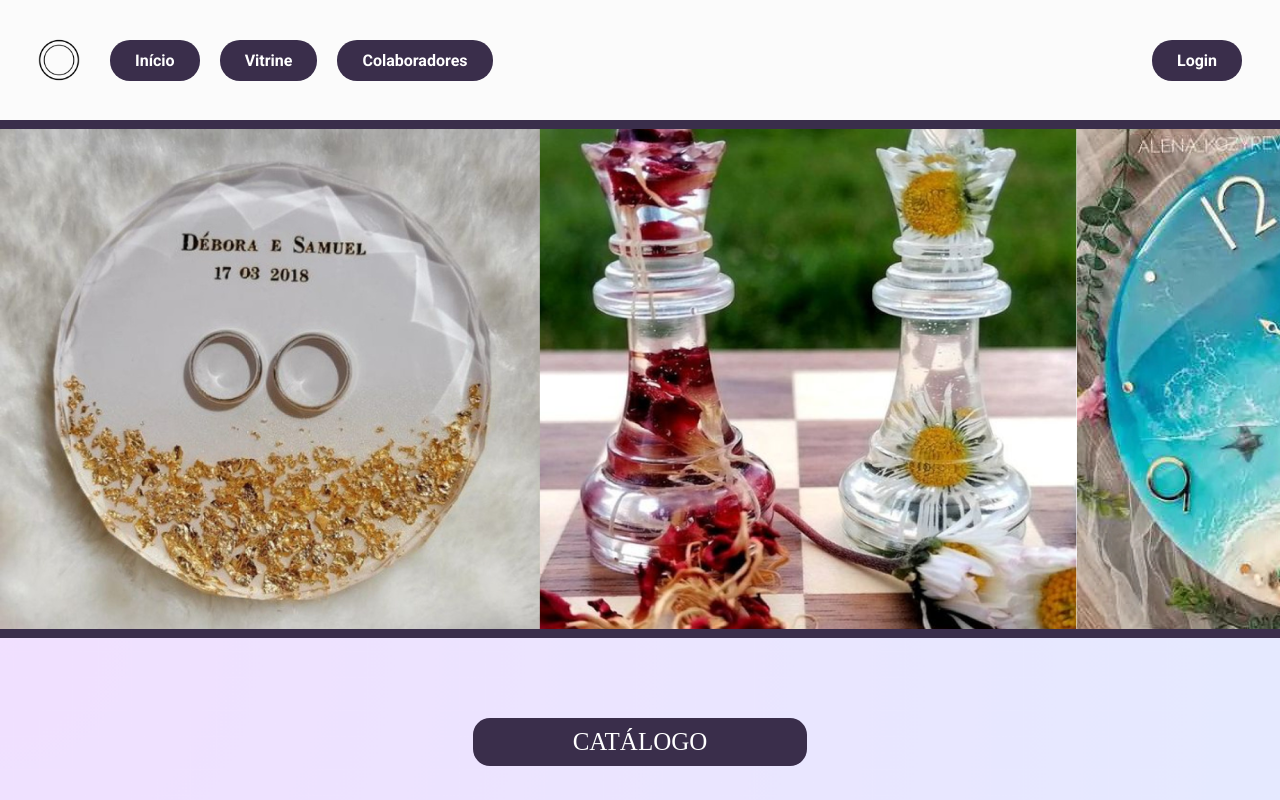
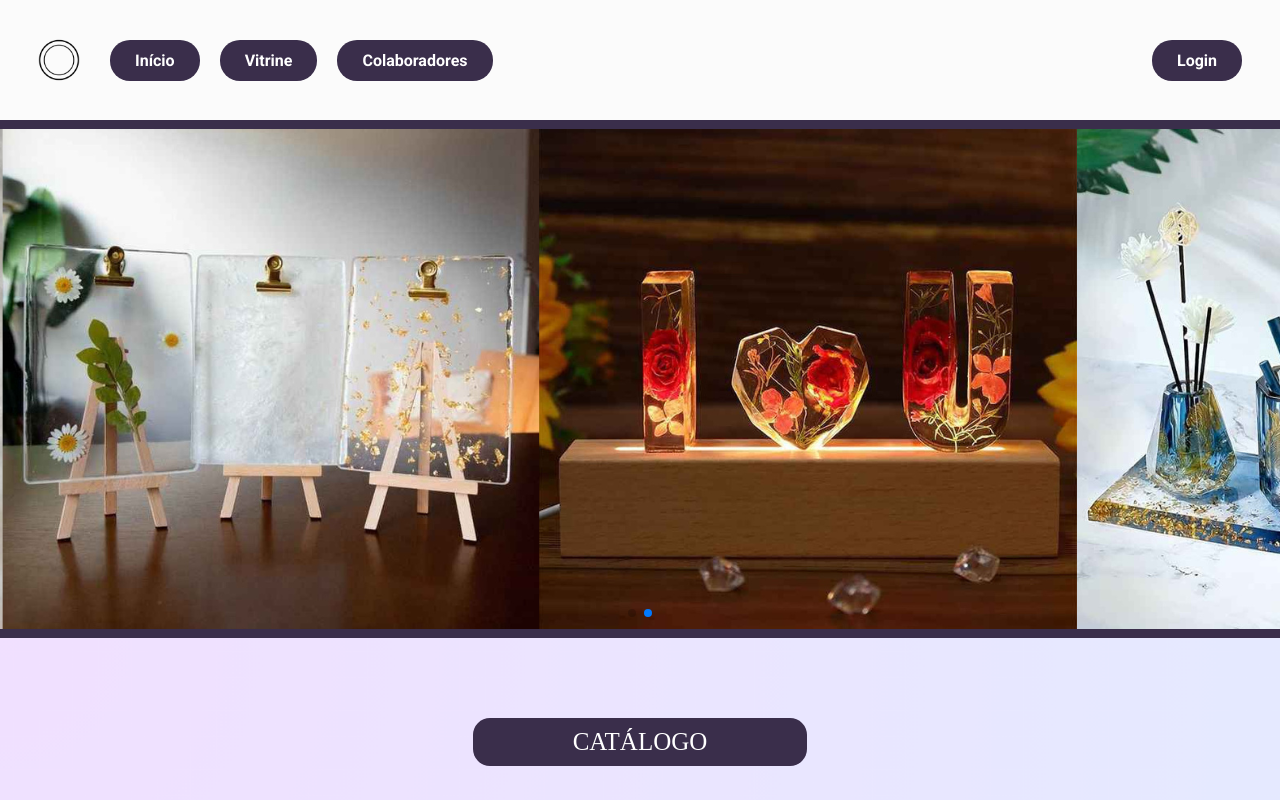
Before and after one commit to FFefo/resinartesite, a React (Create React App) app: page /vitrine in a window 1280 px wide. Shown: the top 800 px of the page. Built offline with nearby package versions, Linux system fonts and the light colour scheme; a web font is replaced by a local one.

Commit message:
carrossel dos banners feito

```diff
--- a/src/pages/Vitrine/catalogo.jsx
+++ b/src/pages/Vitrine/catalogo.jsx
@@ -2,14 +2,43 @@
 import Cabecalho from '../../components/Header/cabecalho.jsx';
 import Rodape from '../../components/Body/rodape.jsx';
 import Produto from '../../components/Produto/produto.jsx';
+import { Swiper, SwiperSlide } from 'swiper/react';
+import { Autoplay, Pagination, Navigation } from 'swiper/modules';
+
+import banner1img1 from '../../imgs/bannerresinadois.png';
+import banner2img2 from '../../imgs/bannerresinatres.png';
+import 'swiper/swiper-bundle.css';
 
 export default function Vitrine() {
+
+    const banners = [
+        {id: 1, img: banner1img1},
+        {id: 2, img: banner2img2}
+    ]
+
     return (
         <div className='vitrine-catalogo'>
 
             <Cabecalho />
 
             <div className='carrossel'>
+
+                <Swiper className='crss'
+                slidesPerView={1}
+                pagination={{clickable: true}}
+                modules={[Autoplay, Pagination]}
+                autoplay={{
+                    delay: 5000,
+                    disableOnInteraction: false
+                }}
+                loop={true}>
+
+                    {banners.map((item) => (
+                        <SwiperSlide className='item-banner' key={item.id}>
+                            <img src={item.img} alt="" />
+                        </SwiperSlide>
+                    ))}
+                </Swiper>
 
             </div>
 
--- a/src/pages/Vitrine/catalogo.scss
+++ b/src/pages/Vitrine/catalogo.scss
@@ -1,3 +1,5 @@
+@import 'swiper/swiper-bundle.css';
+
 .vitrine-catalogo {
     margin: 0px;
     padding: 0px;
@@ -5,11 +7,12 @@
     flex-direction: column;
 
     .carrossel {
-        padding: 250px;
-        background-image: url(../../../public/assets/images/bannerresinadois.png);
-        background-size: cover;
         border-top: 9px solid #3A2E4B;
         border-bottom: 9px solid #3A2E4B;
+
+        .item-banner {
+                height: 500px;
+        }
     }
 
     .catalogo {
@@ -73,7 +76,7 @@
 
             }
 
-            .canetas{
+            .canetas {
                 display: flex;
                 flex-direction: column;
                 align-items: center;
@@ -102,7 +105,7 @@
                 }
             }
 
-            .acessorios{
+            .acessorios {
                 display: flex;
                 flex-direction: column;
                 align-items: center;
```
Also changed, not shown: src/imgs/bannerresinadois.png (added), src/imgs/bannerresinatres.png (added).
